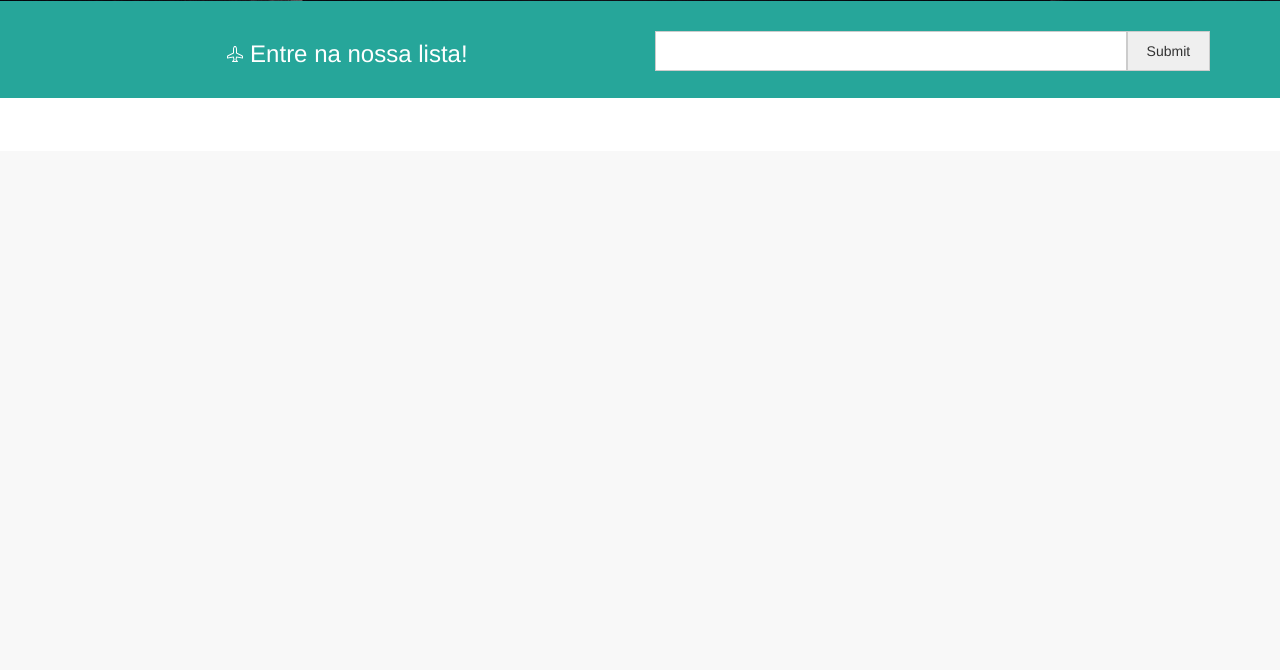
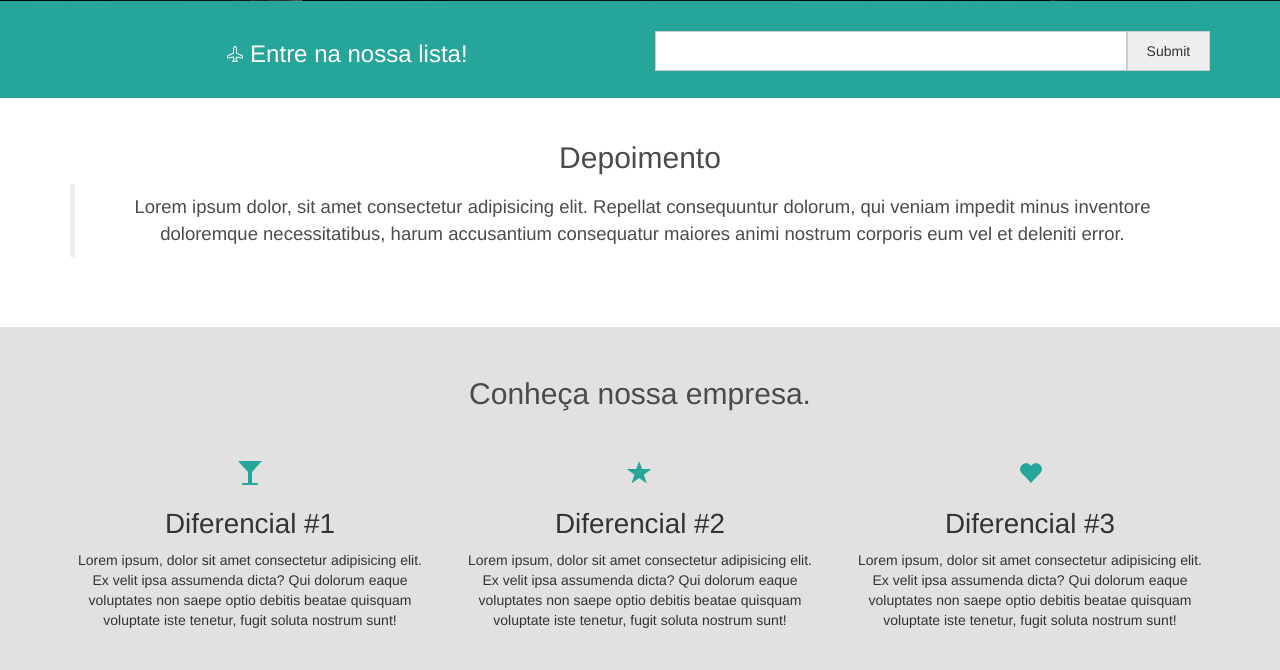
Before and after one commit to lucas-catto/BootStrap_and_PHP, a PHP site: page / in a window 1280 px wide. Shown: the part 649-1319 px from the top of the page. Before the commit the page ends 747 px from the top, so only its background shows below. Run offline with PHP 8.4, Linux system fonts and the light colour scheme.

Commit message:
Criando site com BootStrap 3/5

```diff
--- a/css/style.css
+++ b/css/style.css
@@ -92,3 +92,39 @@ section.cadastro-lead input[type="submit"]{
         top:      0px;
     }
 }
+
+/* ============================== */
+/* Criando site com BootStrap 2/5 */
+
+section.depoimento h2, blockquote{
+    color: #4b4b4b;
+}
+
+section.depoimento blockquote{
+    font-size: 18.5px;
+}
+
+section.depoimento{
+    margin: 23.65px 0px 50px 0px;
+}
+
+section.diferenciais{
+    padding:    30px 0;
+    background: rgb(225,225,225);
+}
+
+section.diferenciais > h2{
+    color: #4b4b4b;
+}
+
+.diferenciais-container{
+    margin-top: 30px;
+}
+
+.diferenciais-container h3{
+    color: #26A69A;
+}
+
+.diferenciais-container h2{
+    font-size: 27.8px;
+}
--- a/index.php
+++ b/index.php
@@ -70,8 +70,48 @@
                     </div>
                 </div>
             </section>
+            <!-- ==================================================================================================== -->
+            <!-- Criando site com BootStrap 3/5 -->
+            <section class="depoimento text-center">
+                <div class="container">
+                    <div class="row">
+                        <div class="col-md-12">
+                            <h2>Depoimento</h2>
+                            <blockquote>
+                                <p>Lorem ipsum dolor, sit amet consectetur adipisicing elit. Repellat consequuntur dolorum, qui veniam impedit minus inventore doloremque necessitatibus, harum accusantium consequatur maiores animi nostrum corporis eum vel et deleniti error.</p>
+                            </blockquote>
+                        </div>
+                    </div>
+                </div>
+            </section>
+            <section class="diferenciais text-center">
+                <h2>Conheça nossa empresa.</h2>
+                <div class="container diferenciais-container">
+                    <div class="row">
+                        <!-- ------------------------------ -->
+                        <div class="col-md-4">
+                            <h3><span class="glyphicon glyphicon-glass"></span></h3>
+                            <h2>Diferencial #1</h2>
+                            <p>Lorem ipsum, dolor sit amet consectetur adipisicing elit. Ex velit ipsa assumenda dicta? Qui dolorum eaque voluptates non saepe optio debitis beatae quisquam voluptate iste tenetur, fugit soluta nostrum sunt!</p>
+                        </div>
+                        <!-- ------------------------------ -->
+                        <div class="col-md-4">
+                            <h3><span class="glyphicon glyphicon-star"></span></h3>
+                            <h2>Diferencial #2</h2>
+                            <p>Lorem ipsum, dolor sit amet consectetur adipisicing elit. Ex velit ipsa assumenda dicta? Qui dolorum eaque voluptates non saepe optio debitis beatae quisquam voluptate iste tenetur, fugit soluta nostrum sunt!</p>
+                        </div>
+                        <!-- ------------------------------ -->
+                        <div class="col-md-4">
+                            <h3><span class="glyphicon glyphicon-heart"></span></h3>
+                            <h2>Diferencial #3</h2>
+                            <p>Lorem ipsum, dolor sit amet consectetur adipisicing elit. Ex velit ipsa assumenda dicta? Qui dolorum eaque voluptates non saepe optio debitis beatae quisquam voluptate iste tenetur, fugit soluta nostrum sunt!</p>
+                        </div>
+                        <!-- ------------------------------ -->
+                    </div>
+                </div>
+            </section>
+            <!-- ==================================================================================================== -->
         </div> <!-- box -->
-        <!-- ==================================================================================================== -->
         <script src="https://ajax.googleapis.com/ajax/libs/jquery/1.12.4/jquery.min.js"></script>
         <script src="./js/bootstrap.min.js"></script>
     </body>
```
